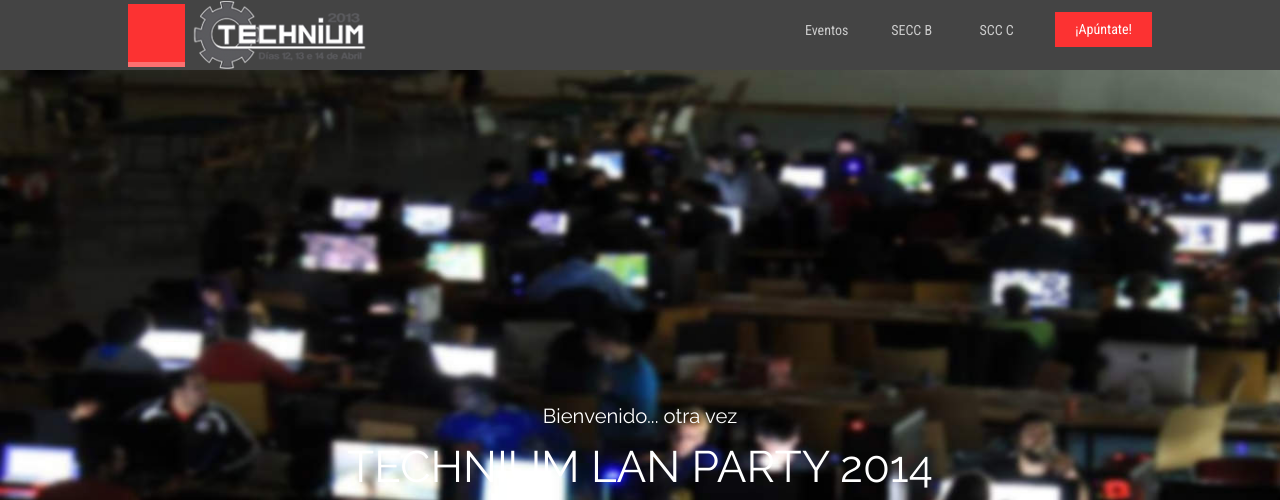
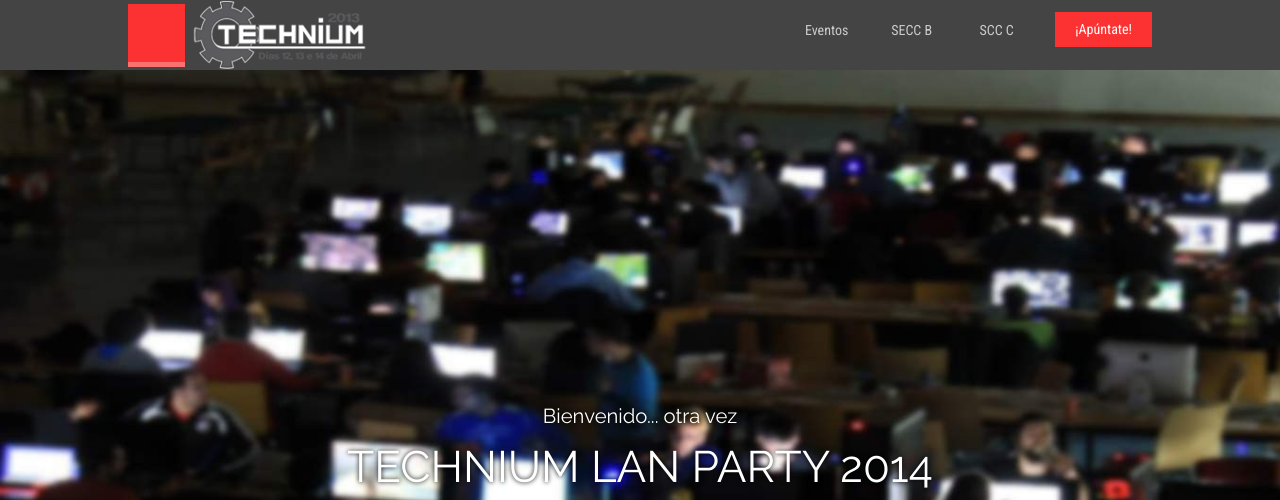
Before and after one commit to ndrs92/Technium-Web, a PHP site: page / in a window 1280 px wide. Shown: the top 500 px of the page. Run offline with PHP 8.4, Linux system fonts and the light colour scheme; some libraries are stand-ins or nearby versions; some web fonts are replaced.

Commit message:
Añadida sombra a h1 y h3, apenas se veían sobre imágenes casi blancas

```diff
--- a/stylesheets/design.css
+++ b/stylesheets/design.css
@@ -538,3 +538,8 @@ span.ico-square:hover { -moz-box-shadow: inset 0 0 0 2px #FFF; -webkit-box-shado
 .spacer8 {width: 100% !important; min-height :80px !important; display:block; !important;}
 .spacer9 {width: 100% !important; min-height :90px !important; display:block; !important;}
 .spacer10 {width: 100% !important; min-height :100px !important; display:block; !important;}
+
+
+
+h1 {text-shadow: 0px 0px 5px rgba(0, 0, 0, 1);}
+h3 {text-shadow: 0px 0px 5px rgba(0, 0, 0, 1);}
```
